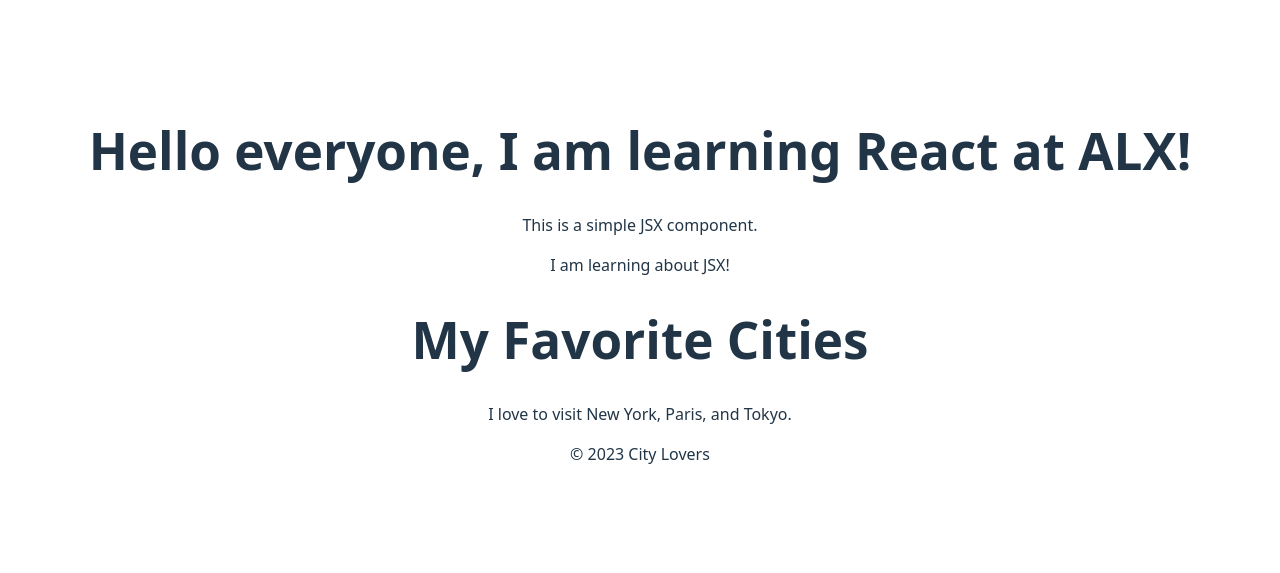
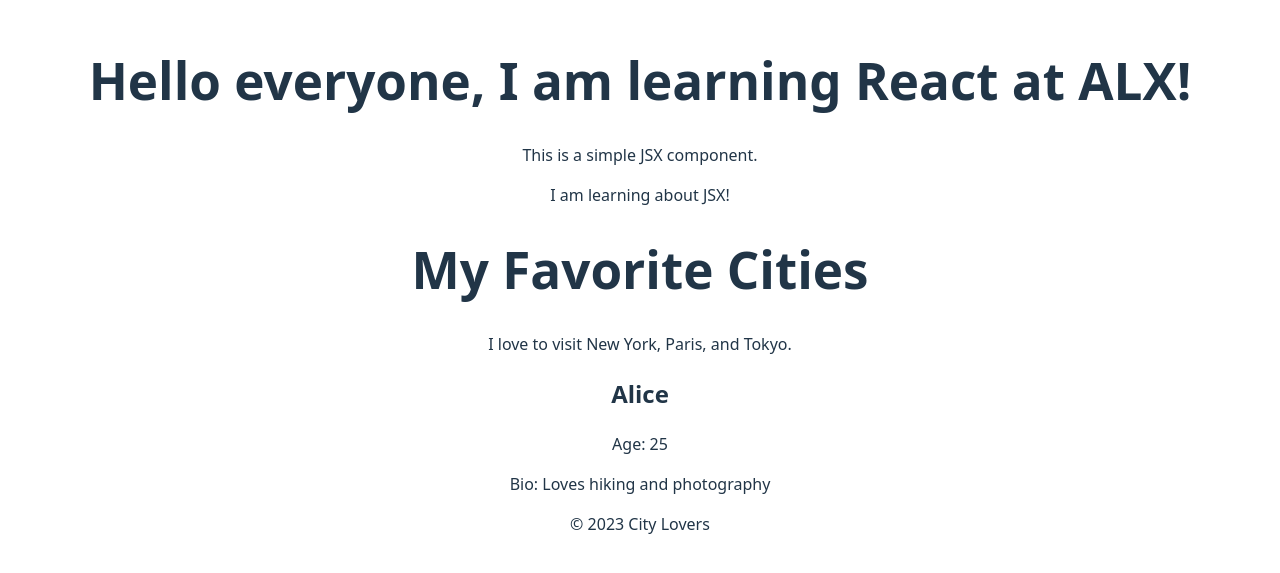
Before and after one commit to GEM-7/alx-fe-reactjs, a React (Vite) app in the folder alx-react-app/: page / in a window 1280 px wide. Shown: the part 115-688 px from the top of the page. Built offline with nearby package versions, Linux system fonts and the light colour scheme.

Commit message:
git commit -m "Add UserProfile component and integrate it into App.jsx"

```diff
--- a/alx-react-app/src/App.jsx
+++ b/alx-react-app/src/App.jsx
@@ -1,23 +1,25 @@
-import { useState } from 'react'
-import reactLogo from './assets/react.svg'
-import viteLogo from '/vite.svg'
-import './App.css'
-import WelcomeMessage from './components/WelcomeMessage'
-import Header from './components/Header.jsx'
-import MainContent from './components/MainContent.jsx'
-import Footer from './components/Footer.jsx'
+import { useState } from "react";
+import reactLogo from "./assets/react.svg";
+import viteLogo from "/vite.svg";
+import "./App.css";
+import WelcomeMessage from "./components/WelcomeMessage";
+import Header from "./components/Header.jsx";
+import MainContent from "./components/MainContent.jsx";
+import Footer from "./components/Footer.jsx";
+import UserProfile from "./components/UserProfile.jsx";
 
 function App() {
-  const [count, setCount] = useState(0)
+  const [count, setCount] = useState(0);
 
   return (
     <>
       <WelcomeMessage />
       <Header />
       <MainContent />
+      <UserProfile name="Alice" age="25" bio="Loves hiking and photography" />{" "}
       <Footer />
     </>
-  )
+  );
 }
 
-export default App
+export default App;
--- /dev/null
+++ b/alx-react-app/src/components/UserProfile.jsx
@@ -0,0 +1,9 @@
+export default function UserProfile({name, age, bio}) {
+    return (
+        <div>
+            <h2>{name}</h2>
+            <p>Age: {age}</p>
+            <p>Bio: {bio}</p>
+        </div>
+    );
+}
```
